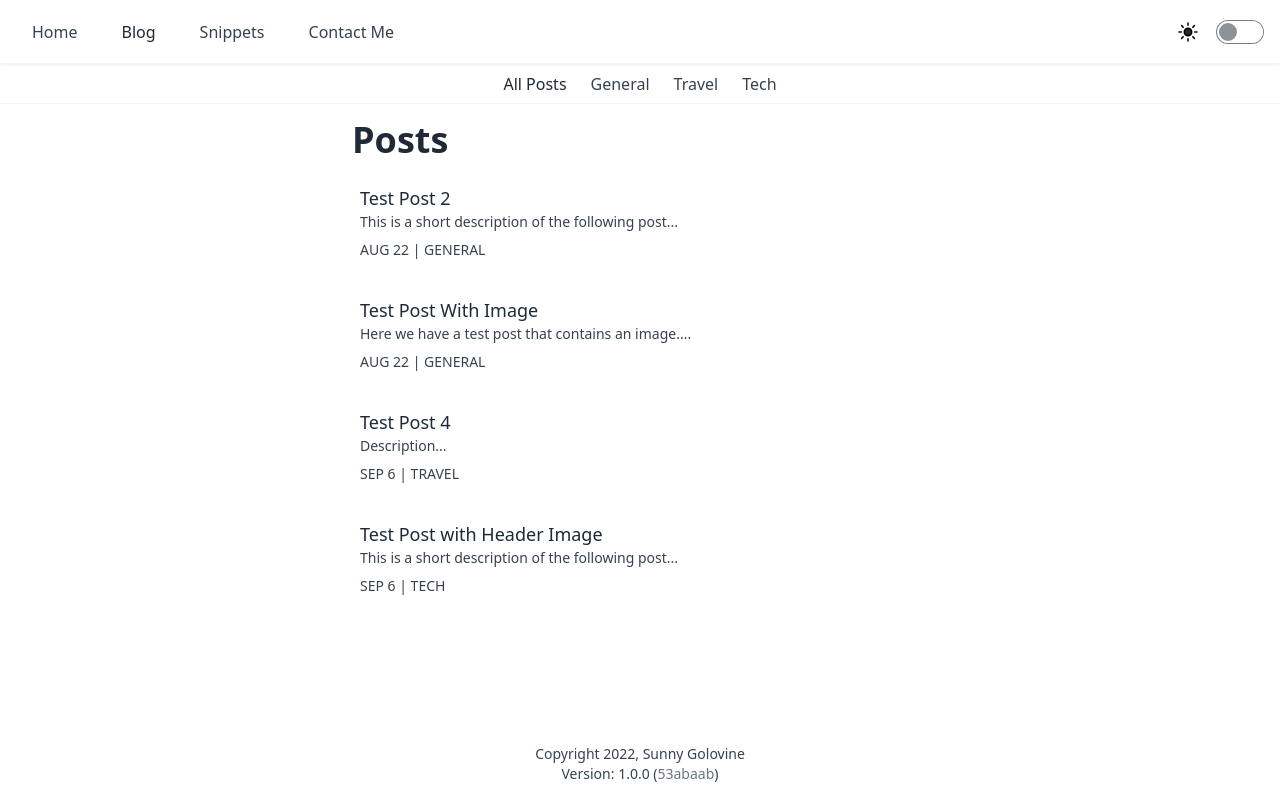
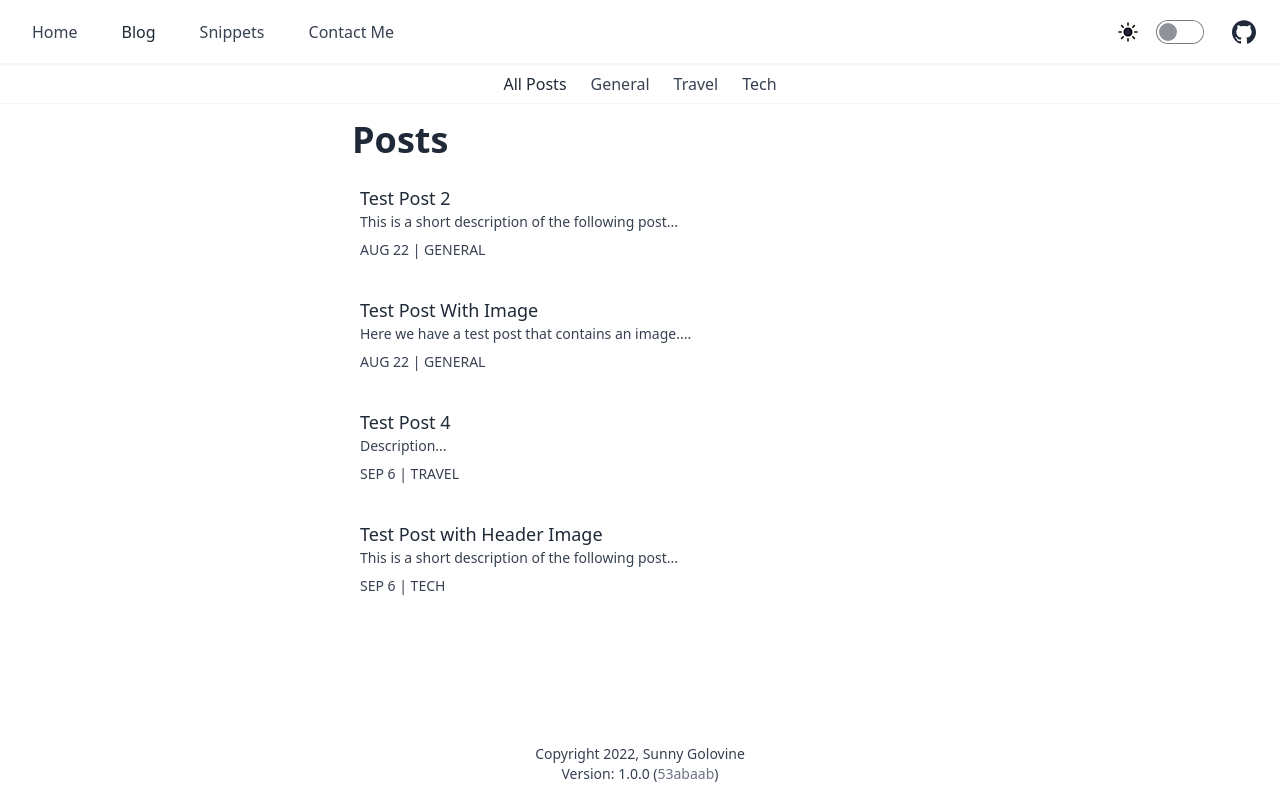
Before and after one commit to sgolovine/www-2022, a Next.js app: page /blog in a window 1280 px wide. Built offline with nearby package versions, Linux system fonts and the light colour scheme.

Commit message:
feat(header): add github link to header

```diff
--- a/src/components/layout/header/Header.classes.tsx
+++ b/src/components/layout/header/Header.classes.tsx
@@ -65,6 +65,14 @@ export function makeStyles({ showPageNav }: { showPageNav: boolean }) {
     "mx-auto"
   )
 
+  const headerRightContainer = clsx(
+    "flex",
+    "flex-row",
+    "md:flex-row-reverse",
+    "items-center",
+    "gap-5"
+  )
+
   return {
     containerClasses,
     contentContainer,
@@ -75,5 +83,6 @@ export function makeStyles({ showPageNav }: { showPageNav: boolean }) {
     mobileTitleText,
     pageNavigationContainer,
     pageNav,
+    headerRightContainer,
   }
 }
--- a/src/components/layout/header/Header.tsx
+++ b/src/components/layout/header/Header.tsx
@@ -4,6 +4,7 @@ import { IconButton } from "~/components/common/iconButton"
 import ThemeSwitch from "../themeSwitch/ThemeSwitch"
 import { makeStyles } from "./Header.classes"
 import clsx from "clsx"
+import { ExternalLinks } from "~/config/externalLinks"
 
 interface Props {
   menuOpen: boolean
@@ -43,7 +44,14 @@ const Header: React.FC<Props> = ({
     mobileTitleText,
     pageNavigationContainer,
     pageNav,
+    headerRightContainer,
   } = makeStyles({ showPageNav: showPageLinks })
+
+  const handleGithubIconClick = () => {
+    if (typeof window !== undefined) {
+      window.location.href = ExternalLinks.GithubRepo
+    }
+  }
 
   return (
     <>
@@ -66,6 +74,8 @@ const Header: React.FC<Props> = ({
               )
             })}
           </div>
+          <div className={headerRightContainer}>
+            <IconButton onClick={handleGithubIconClick} icon="github" />
             <div className={themeSwitchContainer}>
               <ThemeSwitch />
             </div>
@@ -74,6 +84,7 @@ const Header: React.FC<Props> = ({
                 onClick={onMenuClick}
                 icon={menuOpen ? "close" : "bars3"}
               />
+            </div>
           </div>
         </div>
       </div>
--- /dev/null
+++ b/src/config/externalLinks.ts
@@ -0,0 +1,3 @@
+export enum ExternalLinks {
+  GithubRepo = "https://github.com/sgolovine/sunny.gg",
+}
```
Lines whose indentation alone changed are shown as unchanged.
